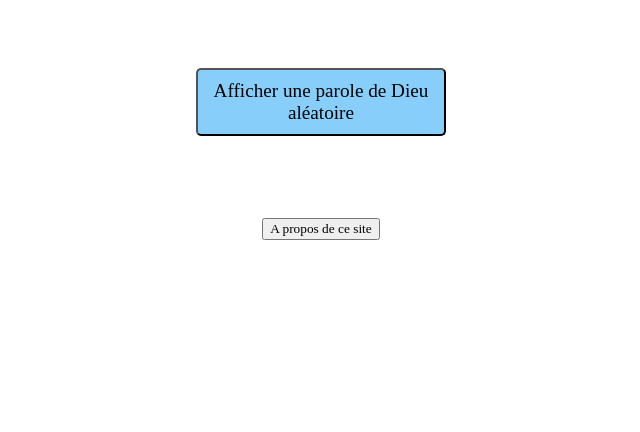
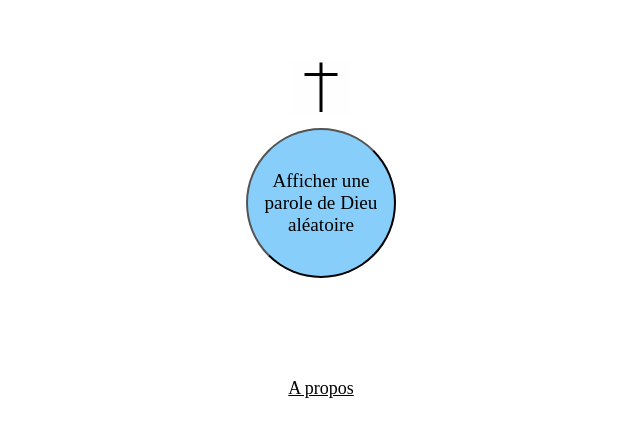
Before and after one commit to jmcob/uneparole.love, a Vue app: page / in a window 1280 px wide. Shown: the top 432 px of the page, without its empty margins (319-959 px from the left). Built offline with nearby package versions, Linux system fonts and the light colour scheme; a web font is replaced by a local one.

Commit message:
update about about and design

```diff
--- a/src/App.vue
+++ b/src/App.vue
@@ -1,5 +1,6 @@
 <template>
   <div class="cadre">
+    <HeaderTitle />
     <button class="button" @click="loadWord()">
       Afficher une parole de Dieu aléatoire
     </button>
@@ -13,8 +14,8 @@
 
     <br />
     <br /><br />
-    <button @click="toggleAbout()">A propos de ce site</button>
-    <div class="about" v-if="aboutClick">
+    <p class="about" @click="toggleAbout()">A propos</p>
+    <div class="aboutText" v-if="aboutClick">
       <p>
         Bientôt 148 paroles de Dieu // <br />
         Les extraits ont été initialement choisis pour l'adoration
@@ -30,9 +31,10 @@
   </div>
 </template>
 <script>
+import HeaderTitle from "./components/HeaderTitle.vue";
 export default {
   name: "app",
-
+  components: { HeaderTitle },
   data() {
     return {
       paroles: [
@@ -41,39 +43,33 @@ export default {
 Mais pour vous qui craignez mon nom, le Soleil de justice se lèvera : il apportera la guérison dans son rayonnement. Vous sortirez en bondissant comme de jeunes veaux à la pâture.`,
           ref: `Livre de Malachie, chapitre 3, versets 19 & 20`,
         },
-
         {
           parole: ` Venez à moi, vous tous qui peinez sous le poids du fardeau, et moi, je vous procurerai le repos.
 Prenez sur vous mon joug, devenez mes disciples, car je suis doux et humble de cœur, et vous trouverez le repos pour votre âme.
 Oui, mon joug est facile à porter, et mon fardeau, léger.`,
           ref: `Évangile selon saint Matthieu, chapitre 11, versets 28 à 30`,
         },
-
         {
           parole: `Dans son enseignement, il disait : « Méfiez-vous des scribes, qui tiennent à se promener en vêtements d’apparat et qui aiment les salutations sur les places publiques,
 les sièges d’honneur dans les synagogues, et les places d’honneur dans les dîners.
 Ils dévorent les biens des veuves et, pour l’apparence, ils font de longues prières : ils seront d’autant plus sévèrement jugés. »`,
           ref: `Évangile selon saint Marc, chapitre 12, versets 38 à 40`,
         },
-
         {
           parole: `Et ceux-ci persécutaient Jésus parce qu’il avait fait cela le jour du sabbat.
 Jésus leur déclara : « Mon Père est toujours à l’œuvre, et moi aussi, je suis à l’œuvre. »
 C’est pourquoi, de plus en plus, les Juifs cherchaient à le tuer, car non seulement il ne respectait pas le sabbat, mais encore il disait que Dieu était son propre Père, et il se faisait ainsi l’égal de Dieu.`,
           ref: `Évangile selon saint Jean, chapitre 5, versets 16 à 18`,
         },
-
         {
           parole: `Jésus leur répondit : « Amen, amen, je vous le dis : vous me cherchez, non parce que vous avez vu des signes, mais parce que vous avez mangé de ces pains et que vous avez été rassasiés.
 Travaillez non pas pour la nourriture qui se perd, mais pour la nourriture qui demeure jusque dans la vie éternelle, celle que vous donnera le Fils de l’homme, lui que Dieu, le Père, a marqué de son sceau. »`,
           ref: `Évangile selon saint Jean, chapitre 6, versets 26 & 27`,
         },
-
         {
           parole: `De nouveau, Jésus leur parla : « Moi, je suis la lumière du monde. Celui qui me suit ne marchera pas dans les ténèbres, il aura la lumière de la vie. »`,
           ref: `Évangile selon saint Jean, chapitre 8, verset 12`,
         },
-
         {
           parole: `Marie, sœur de Lazare, arriva à l’endroit où se trouvait Jésus. Dès qu’elle le vit, elle se jeta à ses pieds et lui dit : « Seigneur, si tu avais été ici, mon frère ne serait pas mort. »
 Quand il vit qu’elle pleurait, et que les Juifs venus avec elle pleuraient aussi, Jésus, en son esprit, fut saisi d’émotion, il fut bouleversé,
@@ -81,7 +77,6 @@ et il demanda : « Où l’avez-vous déposé ? » Ils lui répondirent : « Sei
 Alors Jésus se mit à pleurer.`,
           ref: `Évangile selon saint Jean, chapitre 11, versets 32 à 35.`,
         },
-
         {
           parole: `Ainsi s’accomplit pour eux la prophétie d’Isaïe : Vous aurez beau écouter, vous ne comprendrez pas. Vous aurez beau regarder, vous ne verrez pas.
 Le cœur de ce peuple s’est alourdi : ils sont devenus durs d’oreille, ils se sont bouché les yeux, de peur que leurs yeux ne voient, que leurs oreilles n’entendent, que leur cœur ne comprenne, qu’ils ne se convertissent, – et moi, je les guérirai.`,
@@ -187,7 +182,6 @@ Il est grand, le Seigneur, hautement loué ; à sa grandeur, il n'est pas de lim
     loadWord() {
       this.i++;
       this.tampon = this.uneparole;
-
       this.wordClick = true;
       this.uneparole = this.GetRandomWord();
       while (this.uneparole === undefined) {
@@ -202,6 +196,7 @@ Il est grand, le Seigneur, hautement loué ; à sa grandeur, il n'est pas de lim
       this.aboutClick = !this.aboutClick;
     },
   },
+  components: { HeaderTitle },
 };
 </script>
 
@@ -227,14 +222,19 @@ p {
 .ref {
   color: midnightblue;
 }
-
+.about {
+  cursor: pointer;
+  text-decoration: underline;
+}
 .button {
-  width: 250px;
+  width: 150px;
+  height: 150px;
   margin: 10px;
   padding: 10px;
   font-size: larger;
   background-color: lightskyblue;
   border-radius: 5px;
   cursor: pointer;
+  border-radius: 50%;
 }
 </style>
--- a/src/components/HeaderTitle.vue
+++ b/src/components/HeaderTitle.vue
@@ -1,3 +1,9 @@
 <template>
-  <h1>Une parole de Dieu aléatoire</h1>
+  <img src="../assets/cross.svg" class="cross" alt="croix" />
 </template>
+
+<style>
+.cross {
+  width: 60px;
+}
+</style>
```
Also changed, not shown: src/assets/cross.svg (added).
